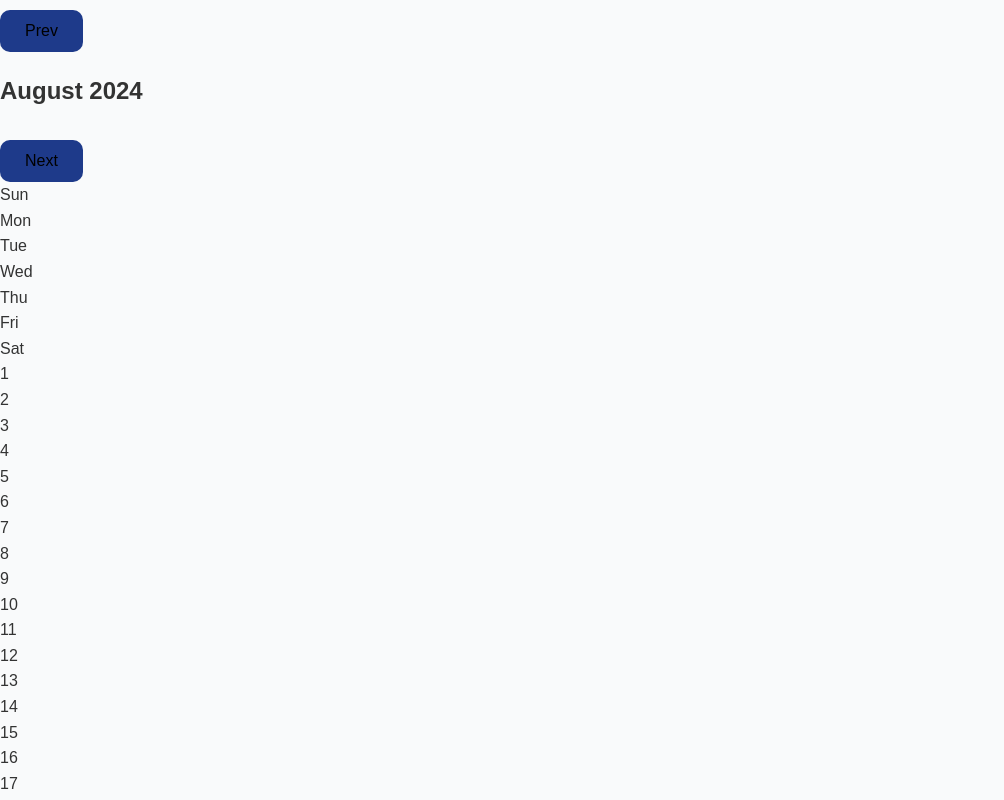
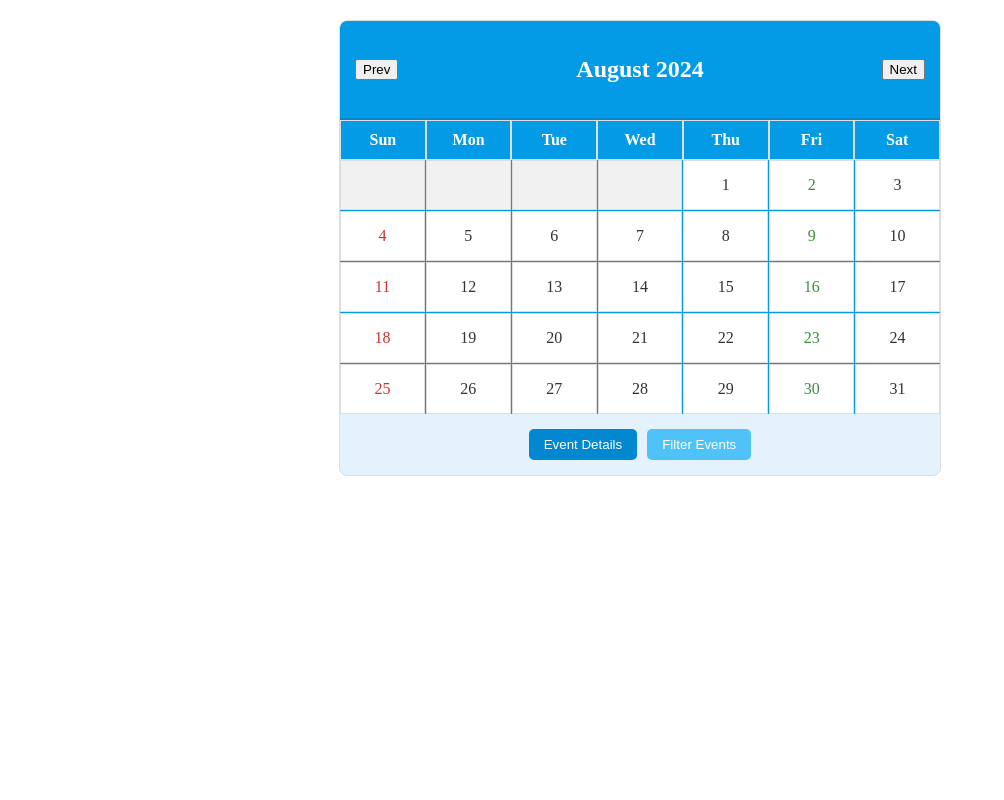
Before and after one commit to SathanaSathu04/Calendar_Events, a React (Vite) app: page / in a window 1280 px wide. Shown: the top 800 px of the page, without its empty margins (0-1004 px from the left). Built offline with nearby package versions, Linux system fonts and the light colour scheme.

Commit message:
Update index.css

```diff
--- a/src/index.css
+++ b/src/index.css
@@ -1,247 +1,221 @@
-/* Global Styles */
-body {
-  font-family: 'Poppins', sans-serif;
-  background-color: #f9fafb;
-  color: #333;
-  margin: 0;
-  padding: 0;
-  line-height: 1.6;
-  -webkit-font-smoothing: antialiased;
-  -moz-osx-font-smoothing: grayscale;
+/* src/App.css */
+
+/* Calendar container */
+.calendar {
+  max-width: 600px;
+  margin: 20px auto;
+  border: 1px solid #ddd;
+  border-radius: 8px;
+  overflow: hidden;
+  background: #e3f2fd; /* Light Blue background */
 }
 
-/* App Container */
-.calendar-app {
-  max-width: 800px;
-  margin: 40px auto;
-  padding: 20px;
-  background-color: #ffffff;
-  border-radius: 20px;
-  box-shadow: 0 8px 16px rgba(0, 0, 0, 0.1);
-  overflow: hidden;
+/* Header styling */
+.calendar-header {
+  display: flex;
+  justify-content: space-between;
+  align-items: center;
+  padding: 15px;
+  background: #039be5; /* Blue background */
+  color: #fff;
+  border-bottom: 2px solid #0288d1; /* Darker Blue */
 }
 
-/* Header */
-h1 {
-  font-size: 2.3em;
-  color: #1e3a8a;
-  text-align: center;
-  margin-bottom: 25px;
-  font-weight: 600;
+/* Days of the week (single row) */
+.calendar-days-of-week {
+  display: grid;
+  grid-template-columns: repeat(7, 1fr); /* Single row */
+  background: #039be5; /* Blue background for days of the week */
+  color: #fff;
+  font-weight: bold;
 }
 
-/* Calendar Styling */
-.react-calendar {
-  width: 100%;
-  max-width: 600px;
-  margin: 0 auto 20px;
-  background-color: #f4f7fa;
-  border: 1px solid #e2e8f0;
-  border-radius: 12px;
-  overflow: hidden;
-  box-shadow: 0 6px 12px rgba(0, 0, 0, 0.1);
+/* Styling for day names */
+.calendar-day-name {
+  text-align: center;
+  padding: 10px;
+  border: 1px solid #ddd;
 }
 
-.react-calendar__navigation {
-  background-color: #1e3a8a;
-  color: #ffffff;
-  border-radius: 12px 12px 0 0;
+/* Calendar grid */
+.calendar-grid {
+  display: grid;
+  grid-template-columns: repeat(7, 1fr);
+  gap: 1px;
+  background: #039be5; /* Blue background */
 }
 
-.react-calendar__navigation button {
-  color: inherit;
-  background: none;
-  border: none;
-  font-size: 1.1em;
-  padding: 10px;
+/* Day styling */
+.calendar-day {
+  text-align: center;
+  padding: 15px;
+  border: 1px solid #ddd;
+  background: #fff;
   cursor: pointer;
-  transition: background-color 0.3s ease;
+  position: relative;
+  color: #333;
 }
 
-.react-calendar__navigation button:hover {
-  background-color: #2d4fba;
+/* Empty days for days before the 1st of the month */
+.calendar-day.empty {
+  background: #f1f1f1;
 }
 
-.react-calendar_month-viewdays_day--weekend {
-  color: #e74c3c;
+/* Styling for different days */
+.calendar-day:nth-child(7n + 1) {
+  color: #d32f2f; /* Dark Red for Sundays */
 }
 
-.react-calendar__tile {
-  padding: 15px 7px;
-  background-color: #ffffff;
-  border: 1px solid #e2e8f0;
-  text-align: center;
-  font-size: 1em;
+.calendar-day:nth-child(7n + 6) {
+  color: #388e3c; /* Dark Green for Saturdays */
+}
+
+/* Hover effect for days */
+.calendar-day:hover {
+  background: #bbdefb; /* Light Blue background on hover */
+}
+
+/* Event indicator */
+.event-indicator {
+  width: 8px;
+  height: 8px;
+  background: #0288d1; /* Dark Blue color for event indicators */
+  border-radius: 50%;
+  position: absolute;
+  bottom: 10px;
+  right: 10px;
+}
+
+/* Button styling */
+.calendar-buttons {
+  display: flex;
+  justify-content: center;
+  margin: 15px 0;
+}
+
+.calendar-buttons button {
+  margin: 0 5px;
+  padding: 8px 15px;
+  border: none;
+  border-radius: 5px;
+  color: #fff;
   cursor: pointer;
-  transition: background-color 0.3s ease, transform 0.3s ease;
+  transition: background 0.3s;
+}
+
+.calendar-buttons .event-details {
+  background: #0288d1; /* Dark Blue background for Event Details button */
+}
+
+.calendar-buttons .event-details:hover {
+  background: #01579b; /* Darker Blue on hover */
+}
+
+.calendar-buttons .filter-events {
+  background: #4fc3f7; /* Light Blue background for Filter Events button */
+}
+
+.calendar-buttons .filter-events:hover {
+  background: #29b6f6; /* Darker Light Blue on hover */
+}
+
+/* Event form styling */
+.event-form {
+  position: absolute;
+  top: 10px;
+  right: 10px;
+  background: #fff;
+  border: 1px solid #ddd;
+  padding: 15px;
+  border-radius: 8px;
+  box-shadow: 0 0 10px rgba(0,0,0,0.1);
+}
+
+.event-form h3 {
+  margin: 0 0 10px;
+  color: #039be5; /* Blue color */
+}
+
+.event-form input, .event-form select {
+  display: block;
+  width: 100%;
+  margin-bottom: 10px;
+  padding: 8px;
+  border-radius: 5px;
+  border: 1px solid #ddd;
+}
+
+.event-form button {
+  margin-right: 10px;
+  padding: 8px 15px;
+  border: none;
+  border-radius: 5px;
+  background: #4caf50; /* Green background */
+  color: #fff;
+  cursor: pointer;
+  transition: background 0.3s;
+}
+
+.event-form button:hover {
+  background: #388e3c; /* Darker Green */
+}
+
+/* Event list styling */
+.event-list {
+  margin-top: 20px;
+  padding: 15px;
+  background: #fff;
+  border: 1px solid #ddd;
   border-radius: 8px;
 }
 
-.react-calendar__tile:enabled:hover,
-.react-calendar__tile:enabled:focus {
-  background-color: #1e3a8a;
-  color: white;
-  transform: scale(1.05);
-  box-shadow: 0 4px 8px rgba(0, 0, 0, 0.15);
+.event-list h3 {
+  margin-top: 0;
+  color: #039be5; /* Blue color */
 }
 
-.react-calendar__tile--active {
-  background-color: #3b82f6 !important;
-  color: white;
-  transform: scale(1.08);
-  font-weight: bold;
-  border-radius: 10px;
+.event-list select {
+  margin-bottom: 15px;
 }
 
-/* Event Section */
-.events {
-  margin-top: 20px;
-  text-align: left;
+.event-list ul {
+  list-style-type: none;
+  padding: 0;
 }
 
-.events h2 {
-  font-size: 1.8em;
-  color: #1e3a8a;
-  margin-bottom: 15px;
-  font-weight: 500;
-}
-
-.events ul {
-  list-style: none;
-  padding: 0;
-  margin: 0;
-}
-
-.events li {
-  background-color: #f1f5f9;
-  margin-bottom: 15px;
-  padding: 15px 20px;
-  border-radius: 10px;
-  box-shadow: 0 4px 12px rgba(0, 0, 0, 0.1);
+.event-list li {
   display: flex;
   justify-content: space-between;
   align-items: center;
+  padding: 10px 0;
+  border-bottom: 1px solid #ddd;
 }
 
-.events li strong {
-  display: block;
-  font-size: 1.3em;
-  color: #1e293b;
+.event-list li:last-child {
+  border-bottom: none;
 }
 
-.events li p {
-  margin: 5px 0;
-  font-size: 1em;
-  color: #64748b;
+.event-list .edit-event {
+  background: #4caf50; /* Green color for edit button */
+  color: #fff;
 }
 
-.events li button {
-  background-color: #1e3a8a;
-  color: white;
-  border: none;
-  padding: 10px 15px;
-  margin-left: 10px;
-  border-radius: 8px;
-  cursor: pointer;
-  transition: background-color 0.3s ease, transform 0.2s ease;
+.event-list .edit-event:hover {
+  background: #388e3c; /* Darker Green */
 }
 
-.events li button:hover {
-  background-color: #3b82f6;
-  transform: scale(1.05);
+.event-list .delete-event {
+  background: #f44336; /* Red color for delete button */
+  color: #fff;
 }
 
-.event-details {
-  margin-top: 20px;
-  padding: 20px;
-  background-color: #e0f2fe;
-  border-left: 5px solid #3b82f6;
-  border-radius: 8px;
+.event-list .delete-event:hover {
+  background: #c62828; /* Darker Red */
 }
 
-.event-details h3 {
-  font-size: 1.5em;
-  color: #1e3a8a;
+.no-events-message {
+  text-align: center;
+  color: #d32f2f; /* Dark Red */
+  font-weight: bold;
+  margin-top: 20px;
 }
-
-.event-details p {
-  margin: 10px 0;
-  font-size: 1em;
-  color: #64748b;
-}
-
-/* Buttons */
-button {
-  background-color: #1e3a8a;
-  color: black;
-  border: none;
-  padding: 12px 25px;
-  border-radius: 10px;
-  cursor: pointer;
-  transition: background-color 0.3s ease, transform 0.2s ease;
-  margin-top: 10px;
-  font-size: 1em;
-}
-
-button:hover {
-  background-color: #3b82f6;
-  transform: scale(1.05);
-}
-
-/* Filter Section */
-.filters {
-  margin-top: 20px;
-  text-align: left;
-  display: flex;
-  justify-content: flex-start;
-  align-items: center;
-}
-
-.filters select {
-  padding: 10px 15px;
-  font-size: 1em;
-  border: 1px solid #ddd;
-  border-radius: 8px;
-  margin-left: 10px;
-  background-color: #ffffff;
-  transition: border-color 0.3s ease, box-shadow 0.3s ease;
-}
-
-.filters select:focus {
-  outline: none;
-  border-color: #3b82f6;
-  box-shadow: 0 0 10px rgba(59, 130, 246, 0.5);
-}
-
-/* Responsive Design */
-@media (max-width: 600px) {
-  .calendar-app {
-    padding: 20px;
-  }
-
-  .react-calendar {
-    width: 100%;
-    max-width: 100%;
-    margin: 0 auto 15px;
-  }
-
-  .events li {
-    flex-direction: column;
-    align-items: flex-start;
-  }
-
-  .events li button {
-    margin-top: 10px;
-    margin-left: 0;
-  }
-
-  .filters {
-    flex-direction: column;
-    align-items: flex-start;
-  }
-
-  .filters select {
-    margin: 10px 0;
-    width: 100%;
-  }
-}
```
